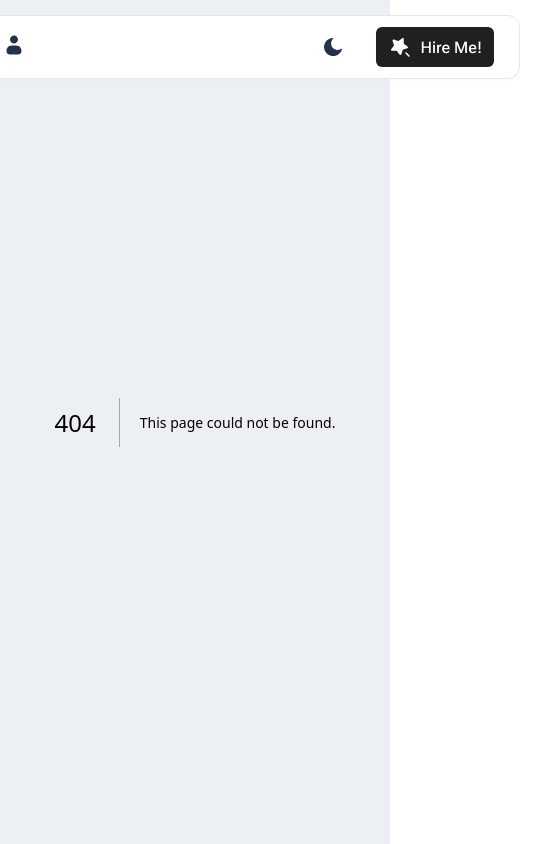
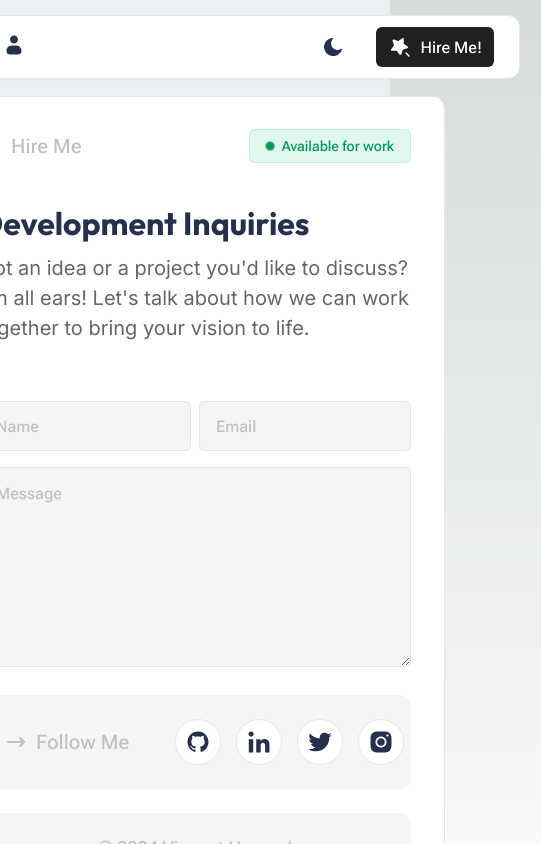
Before and after one commit to vinnyhoward/portfolio-2024, a Next.js app: page /hire in a window 390 px wide. Before the commit this address had no page. Shown: the top 844 px of the page, 541 px wide, since content can reach past the window. Built offline with nearby package versions, Linux system fonts and the light colour scheme.

Commit message:
Add mailersend dependency, update responsive styles, added email cloud function, added email form

```diff
--- a/package.json
+++ b/package.json
@@ -10,6 +10,7 @@
   },
   "dependencies": {
     "gsap": "^3.12.5",
+    "mailersend": "^2.2.0",
     "next": "14.1.4",
     "react": "^18",
     "react-beautiful-dnd": "^13.1.1",
--- /dev/null
+++ b/src/app/hire/page.tsx
@@ -0,0 +1,124 @@
+"use client";
+
+import styled from "styled-components";
+import { useTheme } from "@/contexts/ThemeContext";
+import { MainBody } from "@/components/MainBody/MainBody";
+import { Notification } from "@/components/Notification/Notification";
+import { Hero } from "@/components/Hero/Hero";
+import { Showcase } from "@/components/Showcase/Showcase";
+import { PrimaryButton } from "@/components/PrimaryButton/PrimaryButton";
+import { SecondaryButton } from "@/components/SecondaryButton/SecondaryButton";
+import { Layout } from "@/components/Layout/Layout";
+
+const HireContainer = styled.div`
+  padding: 6rem;
+
+  .form__container {
+    display: flex;
+    justify-content: center;
+    align-items: center;
+    height: 100%;
+  }
+
+  .form {
+    display: flex;
+    flex-direction: column;
+    width: 100%;
+  }
+
+  .flex-row {
+    display: flex;
+    flex-direction: row;
+    justify-content: space-between;
+    width: 100%;
+  }
+
+  .form__textarea,
+  .form__input {
+    font-family: ${({ theme }) => theme.fontFamily.robotoFlex};
+    border: 1px solid ${({ theme }) => theme.border.colors.color1};
+    background-color: ${({ theme }) => theme.colors.color7};
+    font-size: ${({ theme }) => theme.fontSize.md};
+    border-radius: 5px;
+    height: 50px;
+    padding: 1rem;
+    margin-top: 0.5rem;
+    width: 100%;
+
+    &:nth-child(1) {
+      margin-right: 0.5rem;
+    }
+
+    &:focus {
+      outline: none;
+      border: 1px solid ${({ theme }) => theme.colors.color3};
+    }
+
+    &::placeholder {
+      color: ${({ theme }) => theme.fontColor.fontColor3};
+      padding-right: 1rem;
+    }
+  }
+
+  .form__textarea {
+    height: 200px;
+    margin-top: 1rem;
+  }
+`;
+
+interface Props {}
+
+const heroProps = {
+  title: "Development Inquiries",
+  caption:
+    "Got an idea or a project you'd like to discuss? I'm all ears! Let's talk about how we can work together to bring your vision to life.",
+  imageUrl: null,
+  extraNode: null,
+};
+
+const Home: React.FC<Props> = () => {
+  return (
+    <HireContainer>
+      <MainBody
+        sectionHeader="Hire Me"
+        rightActionContainer={<Notification message="Available for work" />}
+        heroContainer={<Hero {...heroProps} />}
+      >
+        <Layout hideContactBanner>
+          <div className="form__container">
+            <form className="form">
+              <div className="flex-row">
+                <input
+                  className="form__input"
+                  type="text"
+                  id="name"
+                  name="name"
+                  placeholder="Name"
+                />
+
+                <input
+                  className="form__input"
+                  type="email"
+                  id="email"
+                  name="email"
+                  placeholder="Email"
+                />
+              </div>
+              <div>
+                <textarea
+                  className="form__textarea"
+                  id="message"
+                  name="message"
+                  placeholder="Message"
+                  rows={10}
+                />
+              </div>
+            </form>
+          </div>
+        </Layout>
+      </MainBody>
+    </HireContainer>
+  );
+};
+
+export default Home;
--- /dev/null
+++ b/src/app/hire/route.ts
@@ -0,0 +1,84 @@
+import { MailerSend, EmailParams, Sender, Recipient } from "mailersend";
+
+export async function POST(request: Request): Promise<Response> {
+  try {
+    const data = await request.formData();
+    const email = data.get("email") as string;
+    const username = data.get("username") as string;
+    const message = data.get("message") as string;
+    console.log("form data", {
+      email,
+      username,
+      message,
+    });
+
+    if (!email || !username || !message) {
+      return Response.json({
+        message: "Missing required fields",
+      });
+    }
+
+    const publicEmail = process.env.NEXT_PUBLIC_EMAIL as string;
+    const mailerSend = new MailerSend({
+      apiKey: process.env.NEXT_PUBLIC_MAILERSEND_API_KEY as string,
+    });
+    const sender = process.env.NEXT_PUBLIC_EMAIL_USER as string;
+    const sentFrom = new Sender(sender, "Inquiry from Portfolio Site");
+    const recipients = [new Recipient(publicEmail, username)];
+    const html = String.raw;
+    const emailMessage = html`
+      <html>
+        <head>
+          <title>Email Inquiry</title>
+        </head>
+        <body
+          style="font-family: Arial, 'Helvetica Neue', Helvetica, sans-serif; font-size: 16px; color: #333;"
+        >
+          <div
+            style="max-width: 600px; margin: 20px auto; border: 1px solid #ddd; border-radius: 8px; padding: 20px; box-shadow: 0 2px 4px rgba(0, 0, 0, 0.1);"
+          >
+            <h2 style="color: #007bff; text-align: center;">
+              Inquiry Received
+            </h2>
+            <p><strong>Inquiry from:</strong> ${username}</p>
+            <p>
+              <strong>Email:</strong>
+              <a href="mailto:${email}" style="color: #007bff;">${email}</a>
+            </p>
+            <div
+              style="background-color: #f9f9f9; padding: 15px; border-radius: 5px; border-left: 4px solid #007bff; margin: 20px 0;"
+            >
+              <p><strong>Message:</strong></p>
+              <p>${message.replace(/\n/g, "<br>")}</p>
+            </div>
+            <footer
+              style="text-align: center; margin-top: 40px; padding-top: 20px; border-top: 1px solid #ddd;"
+            >
+              <p style="font-size: 14px; color: #666;">Sup fam</p>
+            </footer>
+          </div>
+        </body>
+      </html>
+    `;
+
+    const emailParams = new EmailParams()
+      .setFrom(sentFrom)
+      .setTo(recipients)
+      .setSubject(`Inquiry from ${username}`)
+      .setHtml(emailMessage)
+      .setText("Hello world?");
+
+    const emailSent = await mailerSend.email.send(emailParams);
+    console.log(emailSent);
+
+    return Response.json({
+      message: "Email sent",
+      emailSent: emailSent,
+    });
+  } catch (error) {
+    return Response.json({
+      message: "Email failed to send",
+      error: error,
+    });
+  }
+}
--- a/src/app/page.tsx
+++ b/src/app/page.tsx
@@ -76,7 +76,7 @@ export default function Home() {
           <PrimaryButton
             buttonIcon={<StarIcon fill={primaryIconColor} />}
             buttonText="Hire Me!"
-            onClick={() => console.log("clicked")}
+            onClick={() => router.push(ROUTES.HIRE, { scroll: false })}
           />
         </div>
         <div className="btn">
--- a/src/components/Footer/Footer.tsx
+++ b/src/components/Footer/Footer.tsx
@@ -24,13 +24,9 @@ const FooterContainer = styled.div`
   }
 `;
 
-interface FooterProps {
-  // Define the props for your component here
-}
+interface FooterProps {}
 
 export const Footer: React.FC<FooterProps> = (props) => {
-  // Implement your component logic here
-
   return (
     <FooterContainer>
       <p>© 2024 Vincent Howard</p>
--- a/src/components/Hero/Hero.tsx
+++ b/src/components/Hero/Hero.tsx
@@ -4,15 +4,15 @@ import { HeroContainer } from "./Hero.styles";
 interface HeroProps {
   title: string;
   caption: string;
-  imageUrl: string;
-  extraNode?: React.ReactNode;
+  imageUrl?: string | null;
+  extraNode?: React.ReactNode | null;
 }
 
 export const Hero: React.FC<HeroProps> = ({
   title,
   caption,
-  imageUrl,
-  extraNode,
+  imageUrl = null,
+  extraNode = null,
 }) => {
   return (
     <HeroContainer>
@@ -21,6 +21,7 @@ export const Hero: React.FC<HeroProps> = ({
           <div className="title">{title}</div>
           <p>{caption}</p>
         </div>
+        {imageUrl ? (
           <div className="image__container">
             <Image
               className="hero__image"
@@ -30,8 +31,11 @@ export const Hero: React.FC<HeroProps> = ({
               height={160}
             />
           </div>
+        ) : null}
       </div>
+      {extraNode ? (
         <div className="extra-node__container">{extraNode}</div>
+      ) : null}
     </HeroContainer>
   );
 };
--- a/src/components/Layout/Layout.tsx
+++ b/src/components/Layout/Layout.tsx
@@ -8,15 +8,23 @@ const Container = styled.div``;
 
 interface LayoutProps {
   children: React.ReactNode;
+  hideFooter?: boolean;
+  hideContactBanner?: boolean;
+  hideSocial?: boolean;
 }
 
-export const Layout: React.FC<LayoutProps> = ({ children }) => {
+export const Layout: React.FC<LayoutProps> = ({
+  children,
+  hideContactBanner = false,
+  hideFooter = false,
+  hideSocial = false,
+}) => {
   return (
     <Container>
       {children}
-      <ContactBanner />
-      <Social />
-      <Footer />
+      {hideContactBanner ? null : <ContactBanner />}
+      {hideSocial ? null : <Social />}
+      {hideFooter ? null : <Footer />}
     </Container>
   );
 };
--- a/src/components/MainBody/MainBody.styles.tsx
+++ b/src/components/MainBody/MainBody.styles.tsx
@@ -10,7 +10,10 @@ export const MainBodyContainer = styled.div`
   flex-direction: column;
   align-items: center;
   padding: 32px 8px 8px;
-  min-height: 100vh;
+
+  @media ${({ theme }) => theme.mediaQueries.medium} {
+    width: 500px;
+  }
 
   h1 {
     display: flex;
--- a/src/components/NavBar/NavBar.tsx
+++ b/src/components/NavBar/NavBar.tsx
@@ -1,5 +1,6 @@
 "use client";
 import Link from "next/link";
+import { useRouter } from "next/navigation";
 import {
   HomeIcon,
   ProfileIcon,
@@ -11,9 +12,11 @@ import {
 import { useTheme } from "../../contexts/ThemeContext";
 import { PrimaryButton } from "../PrimaryButton/PrimaryButton";
 import { NavContainer } from "./NavBar.styles";
+import { ROUTES } from "../../constants/routes";
 
 export const NavBar = () => {
   const { theme, toggleTheme } = useTheme();
+  const router = useRouter();
   const isLightTheme = theme.name === "light";
   const iconColor = theme.fontColor.fontColor1;
   const buttonIconColor = isLightTheme
@@ -52,7 +55,7 @@ export const NavBar = () => {
           <PrimaryButton
             buttonIcon={<StarIcon fill={buttonIconColor} />}
             buttonText="Hire Me!"
-            onClick={() => console.log("clicked")}
+            onClick={() => router.push(ROUTES.HIRE, { scroll: false })}
           />
         </div>
       </div>
--- a/src/lib/Providers.tsx
+++ b/src/lib/Providers.tsx
@@ -11,7 +11,6 @@ const ParentLayout = styled.div`
   flex-direction: column;
   justify-content: space-between;
   align-items: center;
-  min-height: 100vh;
 `;
 
 const Providers = (props: React.PropsWithChildren) => {
--- a/src/styles/themes.tsx
+++ b/src/styles/themes.tsx
@@ -2,7 +2,7 @@ import { Outfit, Roboto_Flex } from "next/font/google";
 
 const sizes = {
   sm: "480px",
-  md: "768px",
+  md: "666px",
   lg: "1024px",
   xl: "1200px",
 };
@@ -72,10 +72,10 @@ export const lightTheme = {
   },
   breakpoints: sizes,
   mediaQueries: {
-    small: `(min-width: ${sizes.sm})`,
-    medium: `(min-width: ${sizes.md})`,
-    large: `(min-width: ${sizes.lg})`,
-    extraLarge: `(min-width: ${sizes.xl})`,
+    small: `(max-width: ${sizes.sm})`,
+    medium: `(max-width: ${sizes.md})`,
+    large: `(max-width: ${sizes.lg})`,
+    extraLarge: `(max-width: ${sizes.xl})`,
   },
 };
 
@@ -132,10 +132,10 @@ export const darkTheme = {
   },
   breakpoints: sizes,
   mediaQueries: {
-    small: `(min-width: ${sizes.sm})`,
-    medium: `(min-width: ${sizes.md})`,
-    large: `(min-width: ${sizes.lg})`,
-    extraLarge: `(min-width: ${sizes.xl})`,
+    small: `(max-width: ${sizes.sm})`,
+    medium: `(max-width: ${sizes.md})`,
+    large: `(max-width: ${sizes.lg})`,
+    extraLarge: `(max-width: ${sizes.xl})`,
   },
 };
 
```
Also changed, not shown: 1 other file (tests, documents, lock files or other folders). Lines whose indentation alone changed are shown as unchanged.
